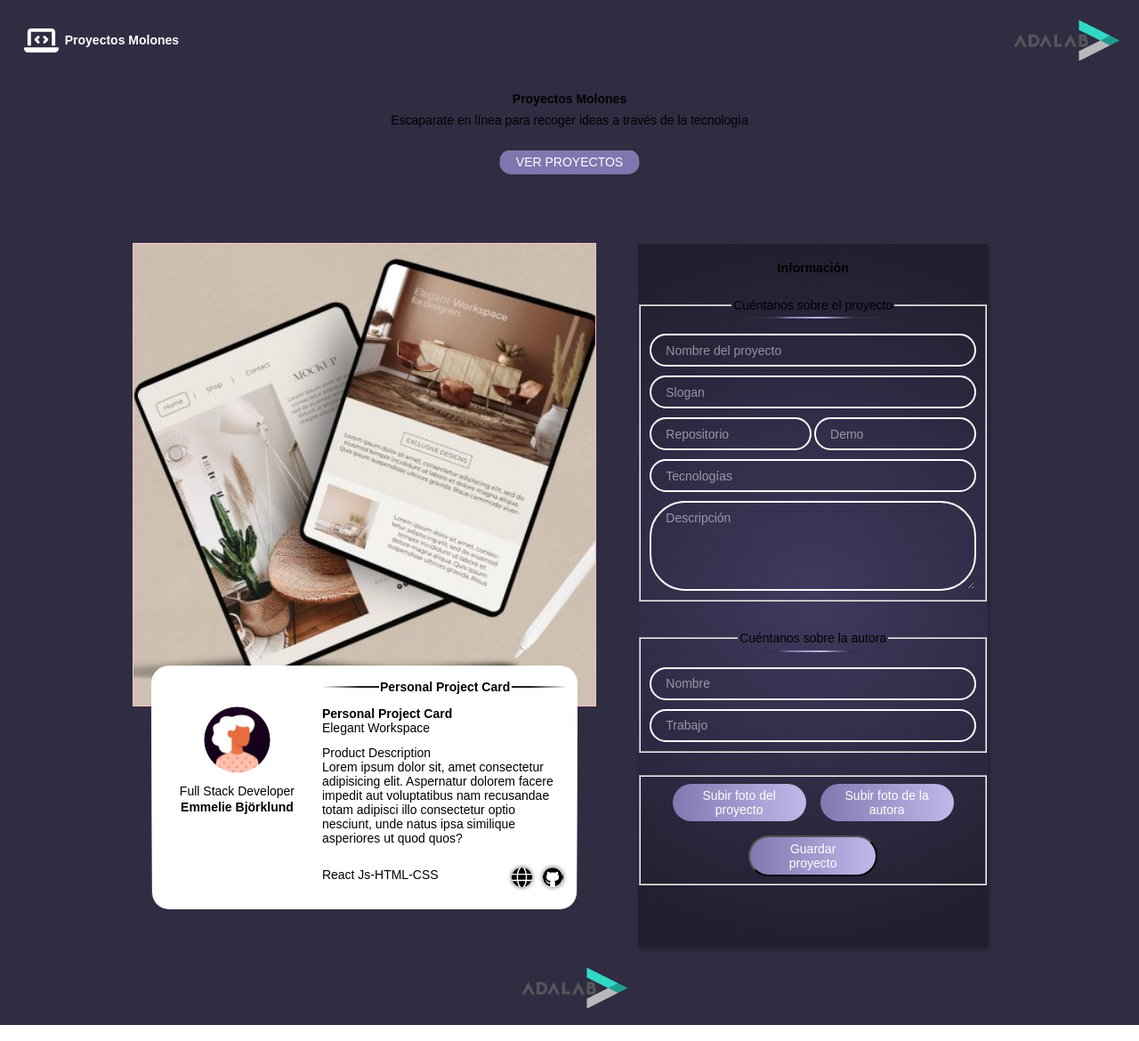
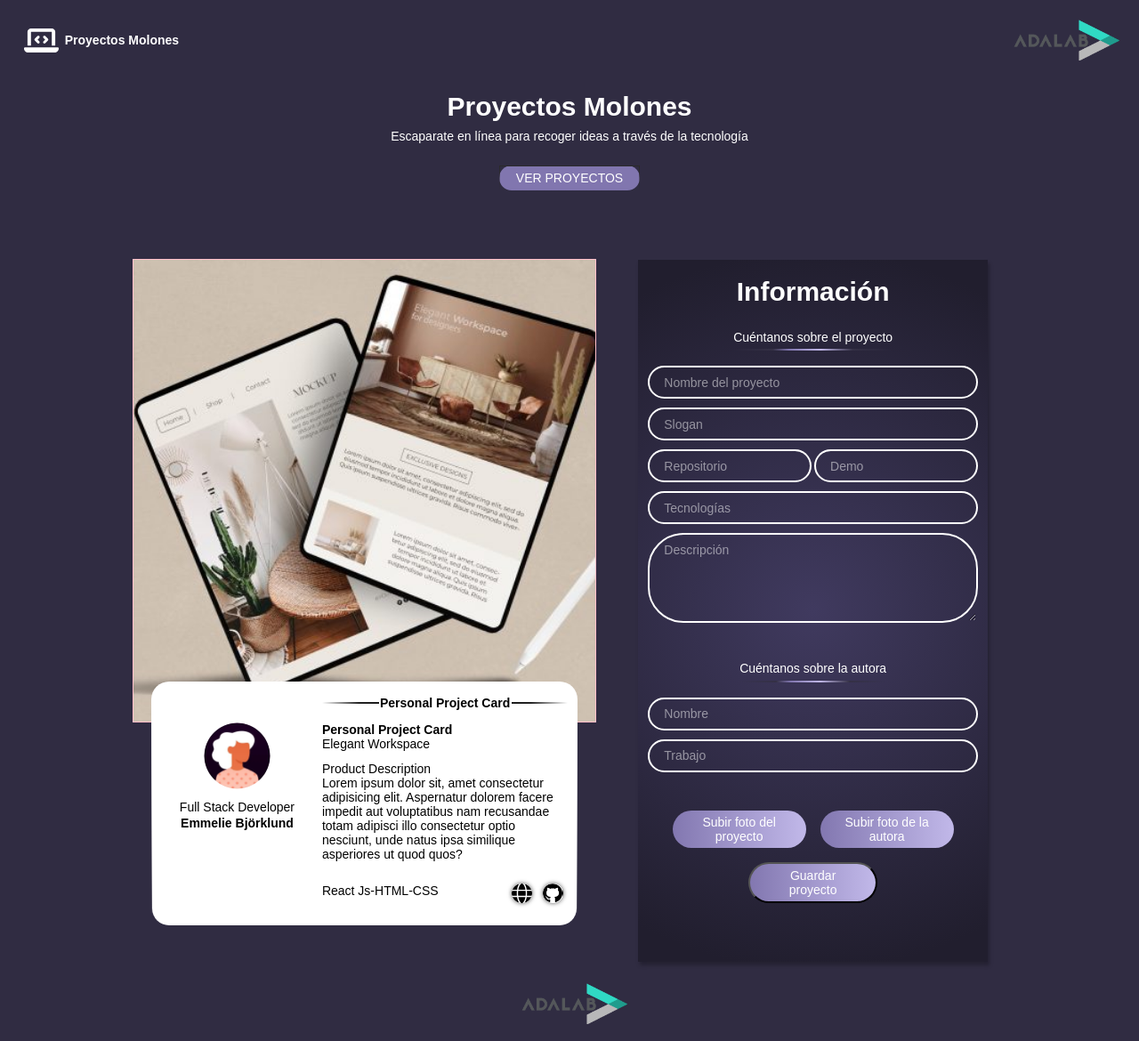
Before and after one commit to lejladzanko/project-promo-W-module-3-team-2, a React (Vite) app: page / in a window 1280 px wide. Shown: the whole page at 89% size. Built offline with nearby package versions, Linux system fonts and the light colour scheme.

Commit message:
header, footer, button, logo jsx and scss components added

```diff
--- a/package.json
+++ b/package.json
@@ -10,6 +10,7 @@
     "preview": "vite preview"
   },
   "dependencies": {
+    "prop-types": "^15.8.1",
     "react": "^18.2.0",
     "react-dom": "^18.2.0",
     "sass": "^1.71.1"
--- a/src/components/App.jsx
+++ b/src/components/App.jsx
@@ -1,12 +1,12 @@
 import { useState } from "react";
+import Header from "./Header";
+import Button from "./Button";
+import Footer from "./Footer";
 import '../scss/App.scss';
-//Importar las fotos
-import logoAdalab from '../images/adalab.png';
-import avatar from '../images/avatar.webp';
-import ebookImg from '../images/ebook-example.jpg';
-import gitHubIcon from '../images/github.svg';
-import globeIcon from '../images/globe-solid.svg';
-import laptopIcon from '../images/laptop-code-solid.svg';
+// import avatar from '../images/avatar.webp';
+// import ebookImg from '../images/ebook-example.jpg';
+// import gitHubIcon from '../images/github.svg';
+// import globeIcon from '../images/globe-solid.svg';
 
 
 function App() {
@@ -58,13 +58,7 @@ function App() {
   return (
     <div className="container">
 
-      <header className="header">
-        <a className="header__brand" href="./" title="Haz click para volver a la página inicial">
-          <img className="header__companyLogo" src={laptopIcon} alt="Logo proyectos molones" />
-          <h1 className="header__title">Proyectos molones</h1>
-        </a>
-        <img className="logoSponsor" src={logoAdalab} alt="Logo Adalab" />
-      </header>
+      <Header/>
 
       <main className="main">
         <section className="hero">
@@ -124,21 +118,15 @@ function App() {
             <input className="addForm__input" type="text" name="autor" id="autor" placeholder="Nombre" onChange={handleUserName} />
             <input className="addForm__input" type="text" name="job" id="job" placeholder="Trabajo" onChange={handleUserJob} />
           </fieldset>
-
           <fieldset className="addForm__group--upload">
-            <label htmlFor="image" className="button">Subir foto del proyecto</label>
-            <input className="addForm__hidden" type="file" name="image" id="image" />
-            <label htmlFor="photo" className="button">Subir foto de la autora</label>
-            <input className="addForm__hidden" type="file" name="photo" id="photo" />
+            <Button text="Subir foto del proyecto"/>
+            <Button text="Subir foto de la autora"/>
             <button className="button--large">Guardar proyecto</button>
           </fieldset>
-
         </form>
       </main>
 
-      <footer className="footer">
-        <img className="logoSponsor" src={logoAdalab} alt="Logo Adalab" />
-      </footer>
+    <Footer/>
     </div>
   );
 }
--- /dev/null
+++ b/src/components/Button.jsx
@@ -0,0 +1,19 @@
+import PropTypes from "prop-types";
+import "../scss/components/Button.scss";
+
+function Button(props) {
+  return (
+    <>
+      <label htmlFor="image" className="button">
+        {props.text}
+      </label>
+      <input className="addForm__hidden" type="file" name="image" id="image" />
+    </>
+  );
+}
+
+Button.propTypes = {
+  text: PropTypes.string.isRequired,
+};
+
+export default Button;
--- /dev/null
+++ b/src/components/Footer.jsx
@@ -0,0 +1,12 @@
+import Logo from "./Logo";
+import "../scss/components/Footer.scss";
+
+function Footer (){
+    return (
+        <footer className="footer">
+      <Logo/>
+      </footer>
+    );
+}
+
+export default Footer;
--- /dev/null
+++ b/src/components/Header.jsx
@@ -0,0 +1,18 @@
+import Logo from "./Logo";
+import laptopIcon from '../images/laptop-code-solid.svg';
+import "../scss/components/Header.scss";
+
+
+function Header (){
+    return (
+    <header className="header">
+        <a className="header__brand" href="./" title="Haz click para volver a la página inicial">
+          <img className="header__companyLogo" src={laptopIcon} alt="Logo proyectos molones" />
+          <h1 className="header__title">Proyectos molones</h1>
+        </a>
+       <Logo/>
+      </header>
+    );
+}
+
+ export default Header;
--- /dev/null
+++ b/src/components/Logo.jsx
@@ -0,0 +1,8 @@
+import logoAdalab from '../images/adalab.png';
+import "../scss/components/Logo.scss";
+
+function Logo () {
+return <img className="logoSponsor" src={logoAdalab} alt="Logo Adalab" />
+}
+
+export default Logo;
--- /dev/null
+++ b/src/scss/components/Button.scss
@@ -0,0 +1,20 @@
+@import '../core/variables';
+
+.button {
+    display: block;
+    min-width: 120px;
+    max-width: 150px;
+
+    margin: 8px;
+    padding: 5px 18px;
+    color: $color-white;
+    font-family: $font-button;
+    text-transform: none;
+    text-decoration: none;
+    text-align: center;
+
+    border-radius: 40px;
+    background-image: linear-gradient(to right, $color-dark-lilac -2%, #c0b7e8 98%);
+
+    cursor: pointer;
+  }
--- /dev/null
+++ b/src/scss/components/Footer.scss
@@ -0,0 +1,5 @@
+.footer {
+    display: flex;
+    justify-content: center;
+    padding: 19px;
+  }
--- /dev/null
+++ b/src/scss/components/Header.scss
@@ -0,0 +1,26 @@
+@import '../core/variables';
+
+.header {
+    display: flex;
+    justify-content: space-between;
+    margin-bottom: 2.5rem;
+  }
+
+  .header .header__brand {
+    display: flex;
+    align-items: center;
+    text-decoration: none;
+    padding: 7px 5px;
+    gap: 7px;
+  }
+
+  .header .header__companyLogo {
+    height: 31px;
+    color: $color-white;
+  }
+
+  .header .header__title {
+    font-family: $font-title-brand;
+    text-transform: capitalize;
+    color: $color-white;
+  }
--- /dev/null
+++ b/src/scss/components/Logo.scss
@@ -0,0 +1,3 @@
+.logoSponsor  {
+    height: 46px;
+  }
--- a/src/scss/layout/_page.scss
+++ b/src/scss/layout/_page.scss
@@ -18,32 +18,6 @@
 .container {
   padding: 22px 22px 0 22px;
   background-color: $color-dark;
-}
-
-
-.header {
-  display: flex;
-  justify-content: space-between;
-  margin-bottom: 2.5rem;
-}
-
-.header .header__brand {
-  display: flex;
-  align-items: center;
-  text-decoration: none;
-  padding: 7px 5px;
-  gap: 7px;
-}
-
-.header .header__companyLogo {
-  height: 31px;
-  color: $color-white;
-}
-
-.header .header__title {
-  font-family: $font-title-brand;
-  text-transform: capitalize;
-  color: $color-white;
 }
 
 @media screen and (min-width: 768px) {
@@ -70,10 +44,13 @@
 .hero .title {
   font-family: $font-title-big;
   margin-bottom: 8px;
+  color: $color-white;
+  font-size: 30px;
 }
 
 .hero .hero__text {
   font-family: $font-text-big;
+  color: $color-white;
   text-align: center;
   margin-inline: 4rem;
   margin-bottom: 1.8rem;
@@ -211,6 +188,8 @@
 
 .addForm .title {
   font-family: $font-title-biggest;
+  color: $color-white;
+  font-size: 30px;
   margin-block: 18px;
 }
 
@@ -223,6 +202,7 @@
 
 
   font-family: $font-title-medium;
+  color: $color-white;
   text-align: center;
 }
 
@@ -242,6 +222,7 @@
 
 .addForm .addForm__group {
   margin-bottom: 25px;
+  border: none;
 }
 
 .addForm .addForm__input {
@@ -268,6 +249,7 @@
   justify-content: center;
   flex-wrap: wrap;
   margin-bottom: 25px;
+  border: none;
 }
 
 .addForm .addForm__hidden {
@@ -286,13 +268,6 @@
   margin: 0;
 }
 
-.footer {
-  display: flex;
-  justify-content: center;
-  padding: 19px;
-}
-
-
 
 /* COMPONENTS */
 
@@ -301,9 +276,9 @@
   text-transform: capitalize;
 }
 
-.logoSponsor {
-  height: 46px;
-}
+// .logoSponsor {
+//   height: 46px;
+// }
 
 .button--link {
   display: block;
@@ -332,24 +307,24 @@
     */
 }
 
-.button {
-  display: block;
-  min-width: 120px;
-  max-width: 150px;
+// .button {
+//   display: block;
+//   min-width: 120px;
+//   max-width: 150px;
 
-  margin: 8px;
-  padding: 5px 18px;
-  color: $color-white;
-  font-family: $font-button;
-  text-transform: none;
-  text-decoration: none;
-  text-align: center;
+//   margin: 8px;
+//   padding: 5px 18px;
+//   color: $color-white;
+//   font-family: $font-button;
+//   text-transform: none;
+//   text-decoration: none;
+//   text-align: center;
 
-  border-radius: 40px;
-  background-image: linear-gradient(to right, $color-dark-lilac -2%, #c0b7e8 98%);
+//   border-radius: 40px;
+//   background-image: linear-gradient(to right, $color-dark-lilac -2%, #c0b7e8 98%);
 
-  cursor: pointer;
-}
+//   cursor: pointer;
+// }
 
 .button--large {
   display: block;
```
Also changed, not shown: 1 other file (tests, documents, lock files or other folders).
